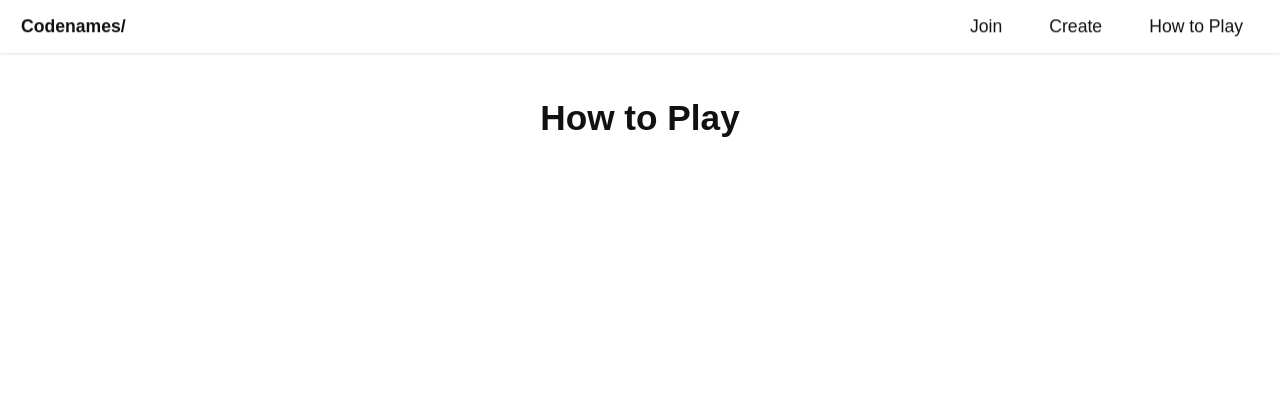
After one commit to AChelikani/Codenames, a Flask app: template templates/how_to_play.html in a window 1280 px wide. The commit adds this page. Shown: the top 420 px of the page. Run offline with Flask 2, Linux system fonts and the light colour scheme; the template is opened without the code that fills it, so the values that code supplies are empty.

Commit message:
adding how to play page

```diff
--- a/templates/header.html
+++ b/templates/header.html
@@ -10,6 +10,6 @@
   <div class="menu">
     <a href="{{ url_for('join_game') }}" class="pseudo button icon-picture">Join</a>
     <a href="{{ url_for('create_game') }}" class="pseudo button icon-picture">Create</a>
-    <a href="#" class="pseudo button icon-picture">How to Play</a>
+    <a href="{{ url_for('how_to_play') }}" class="pseudo button icon-picture">How to Play</a>
   </div>
 </nav>
--- /dev/null
+++ b/templates/how_to_play.html
@@ -0,0 +1,4 @@
+{% extends 'base.html' %}
+{% block content %}
+<h1> How to Play </h1>
+{% endblock %}
```
